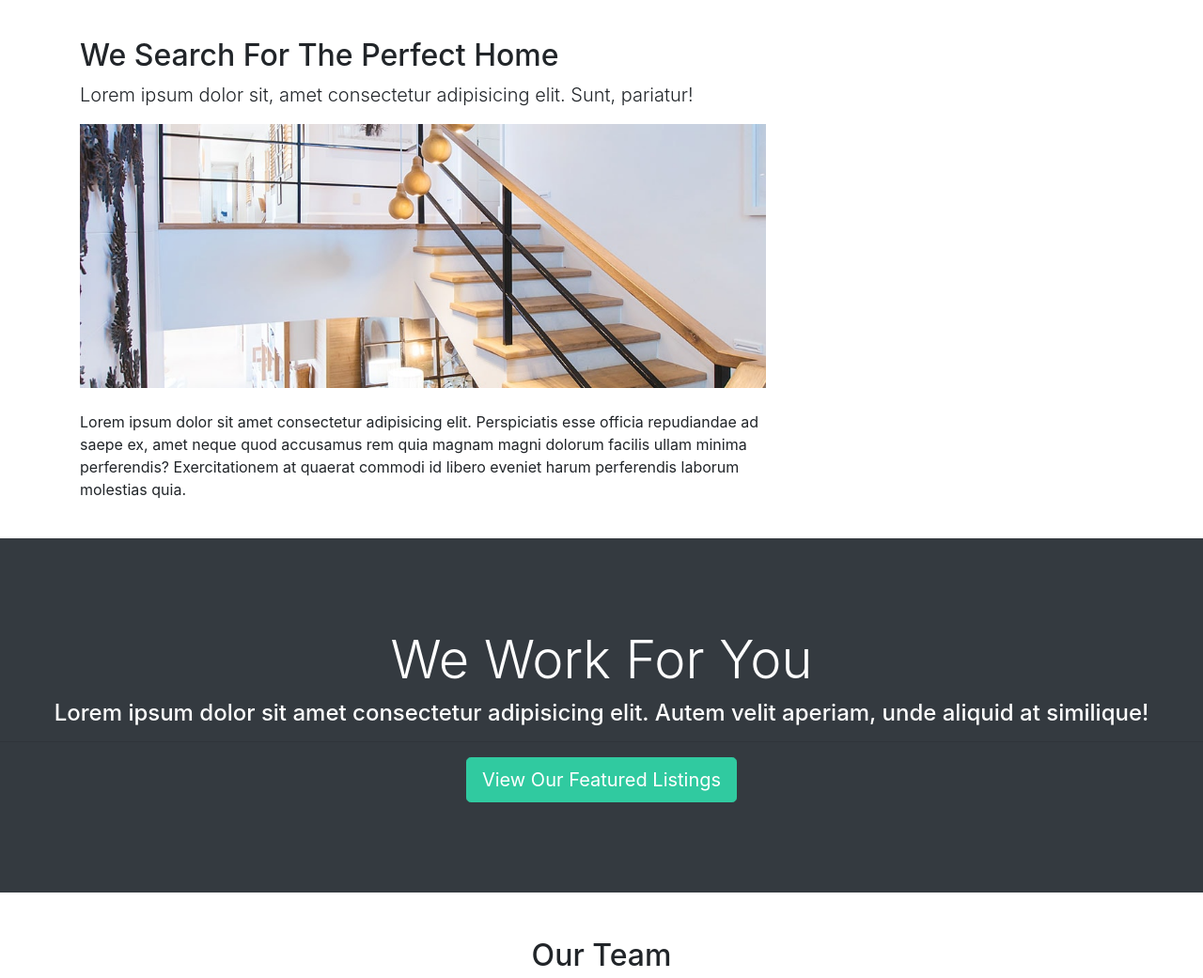
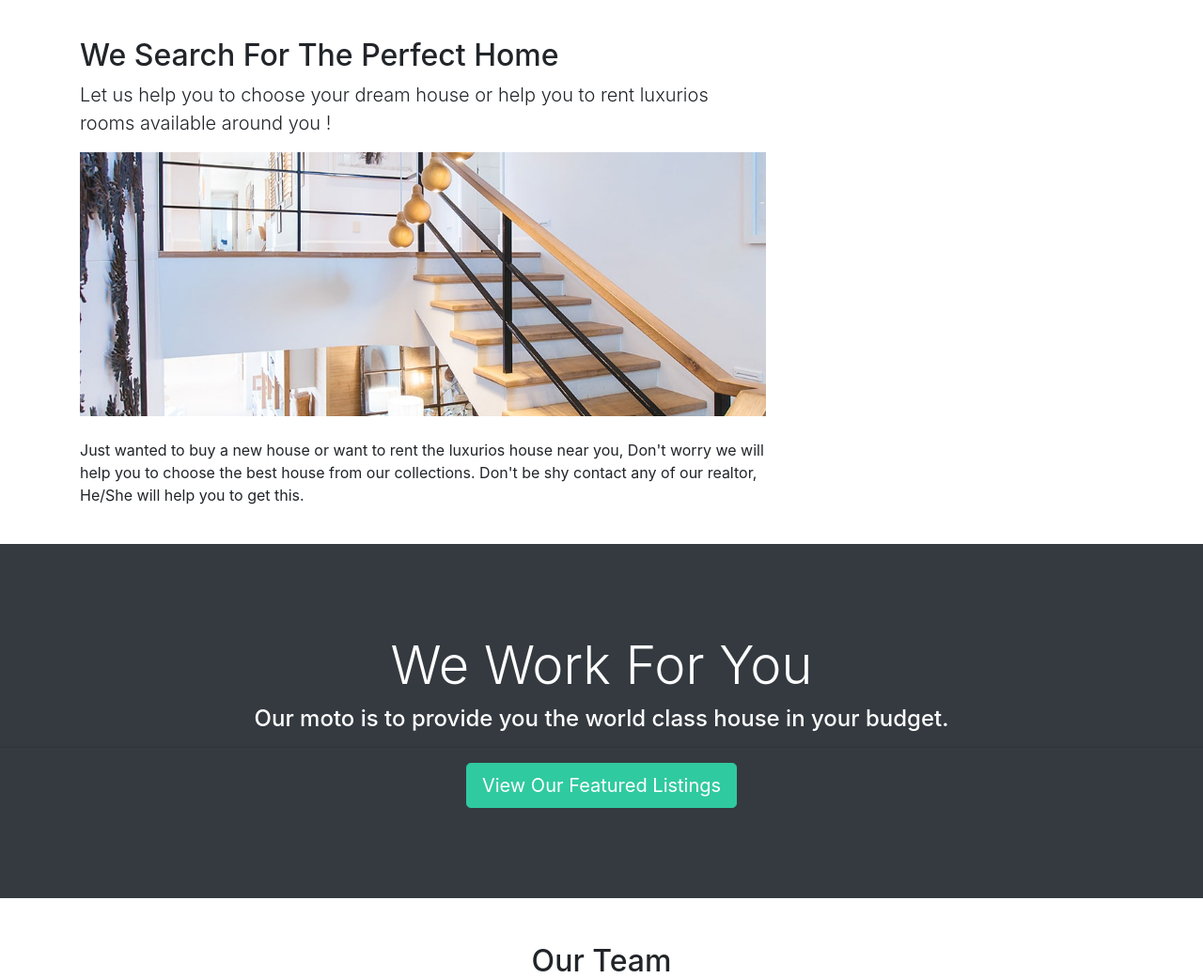
Before and after one commit to Shivam0710/btre_project, a Django app: page /about in a window 1280 px wide. Shown: the part 192-1233 px from the top of the page at 94% size. Run offline with Django 3.2, Linux system fonts and the light colour scheme; data that the repository does not hold is empty; some libraries are stand-ins or nearby versions.

Commit message:
Added taglines

```diff
--- a/templates/pages/about.html
+++ b/templates/pages/about.html
@@ -25,11 +25,9 @@
       <div class="row">
         <div class="col-md-8">
           <h2>We Search For The Perfect Home</h2>
-          <p class="lead">Lorem ipsum dolor sit, amet consectetur adipisicing elit. Sunt, pariatur!</p>
+          <p class="lead">Let us help you to choose your dream house or help you to rent luxurios rooms available around you !</p>
           <img src="{% static 'img/about.jpg' %}" alt="">
-          <p class="mt-4">Lorem ipsum dolor sit amet consectetur adipisicing elit. Perspiciatis esse officia repudiandae ad saepe ex, amet
-            neque quod accusamus rem quia magnam magni dolorum facilis ullam minima perferendis? Exercitationem at quaerat
-            commodi id libero eveniet harum perferendis laborum molestias quia.</p>
+          <p class="mt-4">Just wanted to buy a new house or want to rent the luxurios house near you, Don't worry we will help you to choose the best house from our collections. Don't be shy contact any of our realtor, He/She will help you to get this. </p>
         </div>
         <div class="col-md-4">
           {% if mvp_realtors %}
@@ -53,7 +51,7 @@
   <!-- Work -->
   <section id="work" class="bg-dark text-white text-center">
     <h2 class="display-4">We Work For You</h2>
-    <h4>Lorem ipsum dolor sit amet consectetur adipisicing elit. Autem velit aperiam, unde aliquid at similique!</h4>
+    <h4> Our moto is to provide you the world class house in your budget. </h4>
     <hr>
     <a href="{% url 'listings' %}" class="btn btn-secondary text-white btn-lg">View Our Featured Listings</a>
   </section>
```
